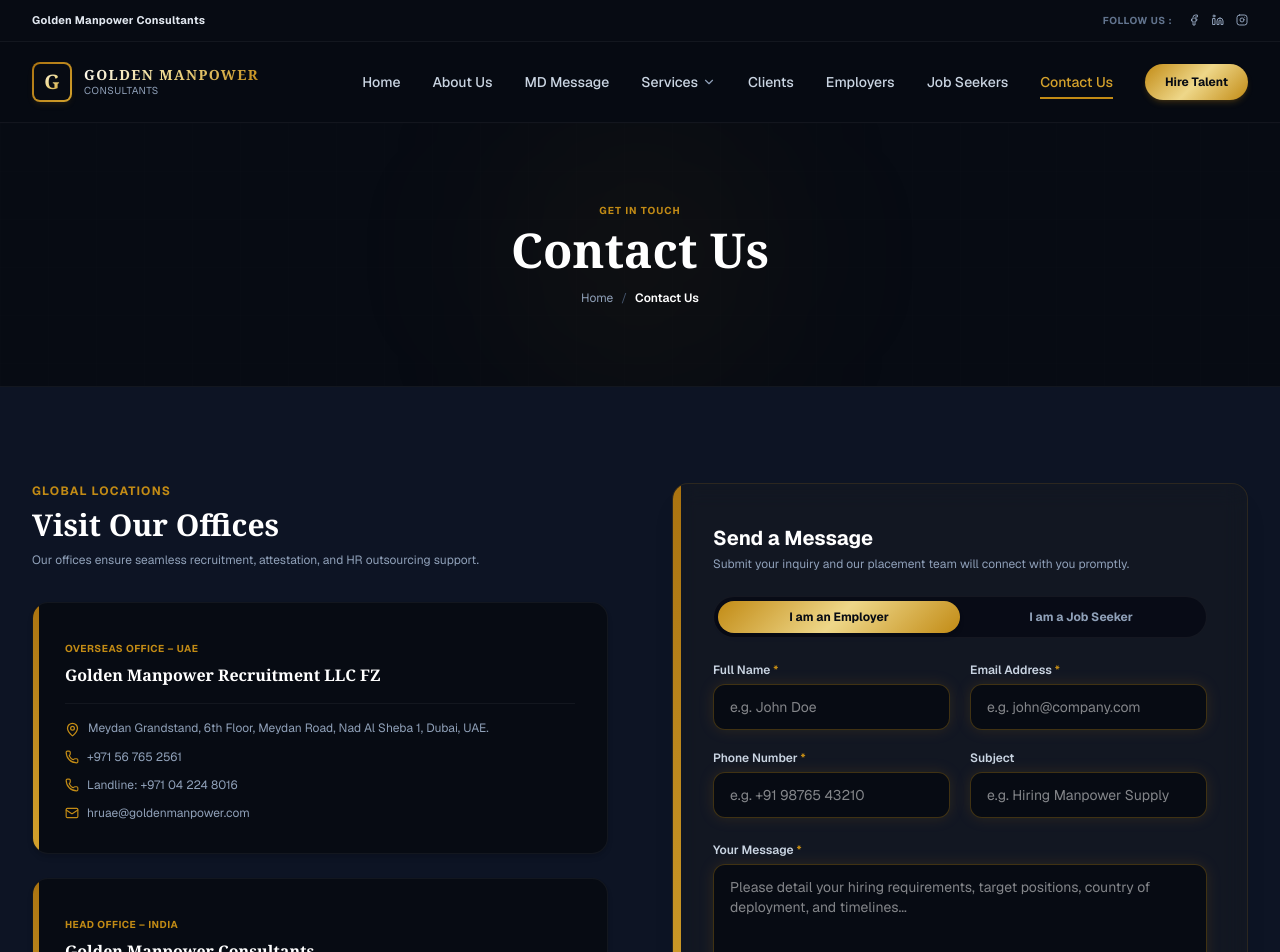
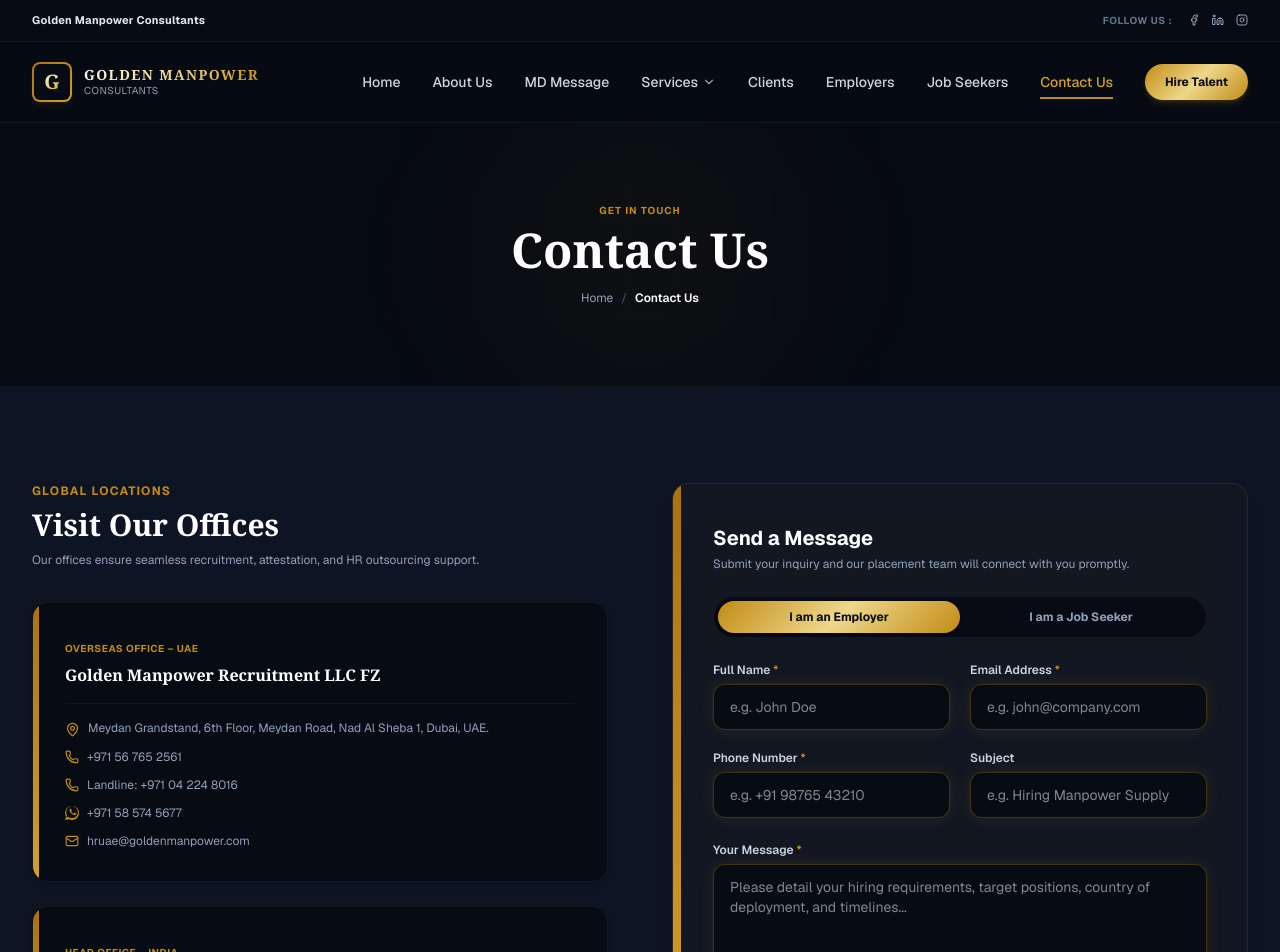
Before and after one commit to faizan-shaikh-dev/goldenmanpower, a Next.js app: page /contact in a window 1280 px wide. Shown: the top 952 px of the page. Built offline with nearby package versions, Linux system fonts and the light colour scheme.

Commit message:
update contact number for whatsapp

```diff
--- a/src/components/ContactClient.js
+++ b/src/components/ContactClient.js
@@ -13,6 +13,7 @@ export default function ContactClient() {
       address: "Meydan Grandstand, 6th Floor, Meydan Road, Nad Al Sheba 1, Dubai, UAE.",
       phone: "+971 56 765 2561",
       landline: "+971 04 224 8016",
+      whatsapp: "+971 58 574 5677",
       email: "hruae@goldenmanpower.com",
     },
     {
@@ -118,6 +119,22 @@ export default function ContactClient() {
                           </a>
                         </div>
                       )}
+                      {office.whatsapp && (
+                        <div className="flex gap-2 items-center">
+                          <svg
+                            viewBox="0 0 24 24"
+                            width="14"
+                            height="14"
+                            fill="currentColor"
+                            className="text-gold-500 shrink-0"
+                          >
+                            <path d="M.057 24l1.687-6.163c-1.041-1.804-1.588-3.849-1.587-5.946C.06 5.348 5.397.01 12.008.01c3.202.001 6.212 1.246 8.477 3.513 2.266 2.268 3.507 5.28 3.505 8.484-.004 6.657-5.34 11.997-11.953 11.997-2.005-.001-3.973-.502-5.724-1.455L0 24zm6.59-4.846c1.6.95 3.498 1.45 5.418 1.451 5.514 0 10.002-4.486 10.006-10 0-2.672-1.041-5.184-2.93-7.076-1.89-1.892-4.402-2.933-7.078-2.933-5.513 0-10.002 4.487-10.006 10-.001 1.86.486 3.68 1.41 5.281l-.952 3.479 3.582-.942zm12.355-6.52c-.3-.15-1.77-.875-2.04-.975-.27-.1-.465-.15-.66.15-.195.3-.755.975-.925 1.175-.17.2-.34.225-.64.075-.3-.15-1.265-.465-2.41-1.485-.89-.795-1.49-1.78-1.665-2.08-.175-.3-.02-.46.13-.61.135-.135.3-.35.45-.525.15-.175.2-.3.3-.5.1-.2.05-.375-.025-.525-.075-.15-.66-1.59-.9-2.175-.235-.565-.475-.487-.66-.496-.17-.008-.365-.01-.56-.01-.195 0-.515.075-.78.365-.265.29-1.01.99-1.01 2.415 0 1.425 1.035 2.8 1.18 2.985.145.185 2.035 3.11 4.93 4.36.685.295 1.22.47 1.635.6.69.22 1.315.19 1.81.115.55-.085 1.77-.725 2.02-1.415.25-.69.25-1.285.175-1.415-.075-.13-.27-.23-.57-.38z" />
+                          </svg>
+                          <a href={`https://wa.me/${office.whatsapp.replace(/[^\d]/g, "")}`} target="_blank" rel="noopener noreferrer" className="hover:text-gold-400 transition-colors">
+                            {office.whatsapp}
+                          </a>
+                        </div>
+                      )}
                       <div className="flex gap-2 items-center">
                         <Mail size={14} className="text-gold-500 shrink-0" />
                         <a href={`mailto:${office.email}`} className="hover:text-gold-400 transition-colors">
--- a/src/components/HomeClient.js
+++ b/src/components/HomeClient.js
@@ -441,7 +441,7 @@ export default function HomeClient() {
 
       {/* Floating WhatsApp Widget */}
       <a
-        href="https://wa.me/919769629783"
+        href="https://wa.me/971585745677"
         target="_blank"
         rel="noopener noreferrer"
         className="fixed bottom-6 right-6 z-50 w-14 h-14 bg-[#25D366] rounded-full shadow-lg shadow-green-500/20 flex items-center justify-center hover:scale-110 active:scale-95 transition-all group"
```
